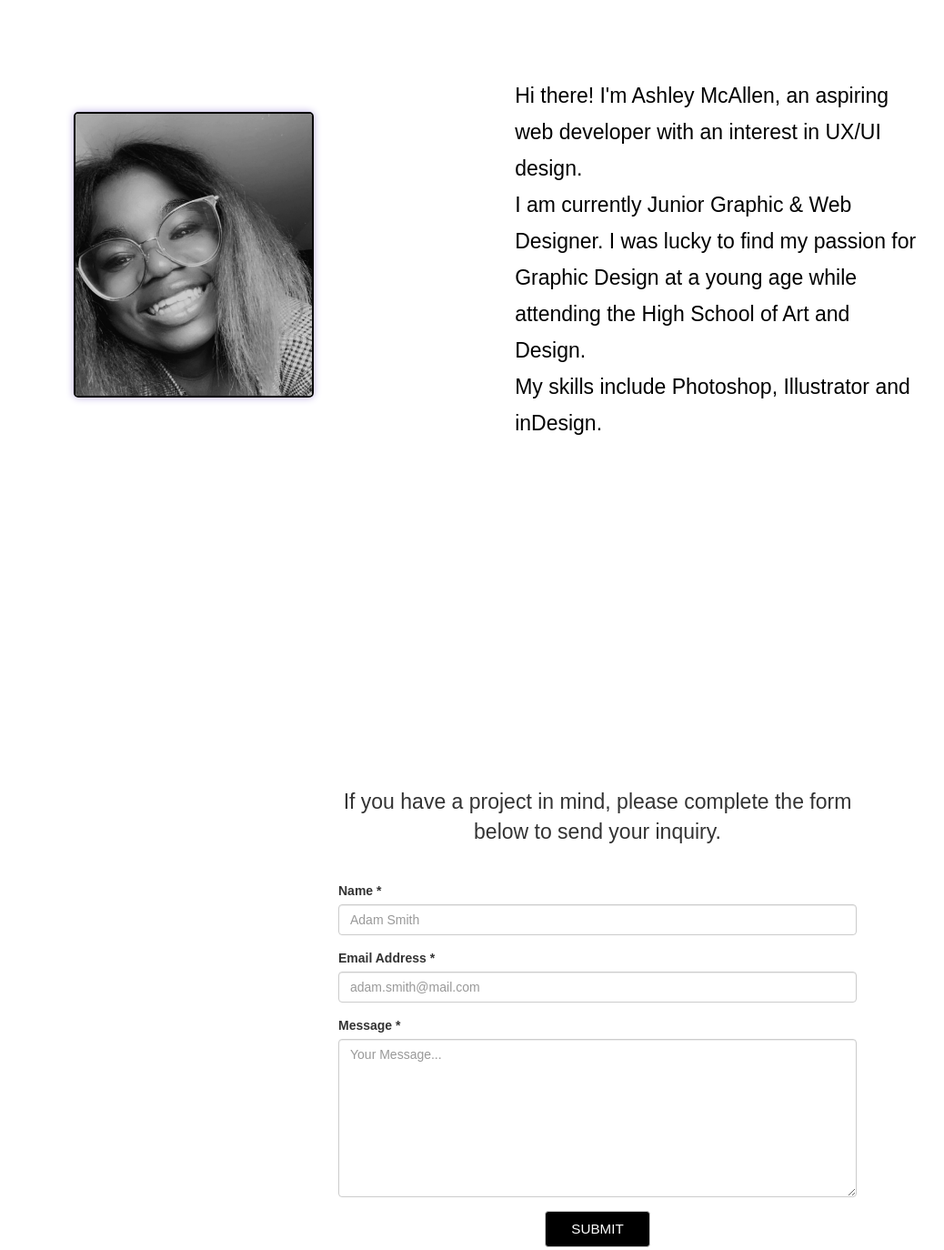
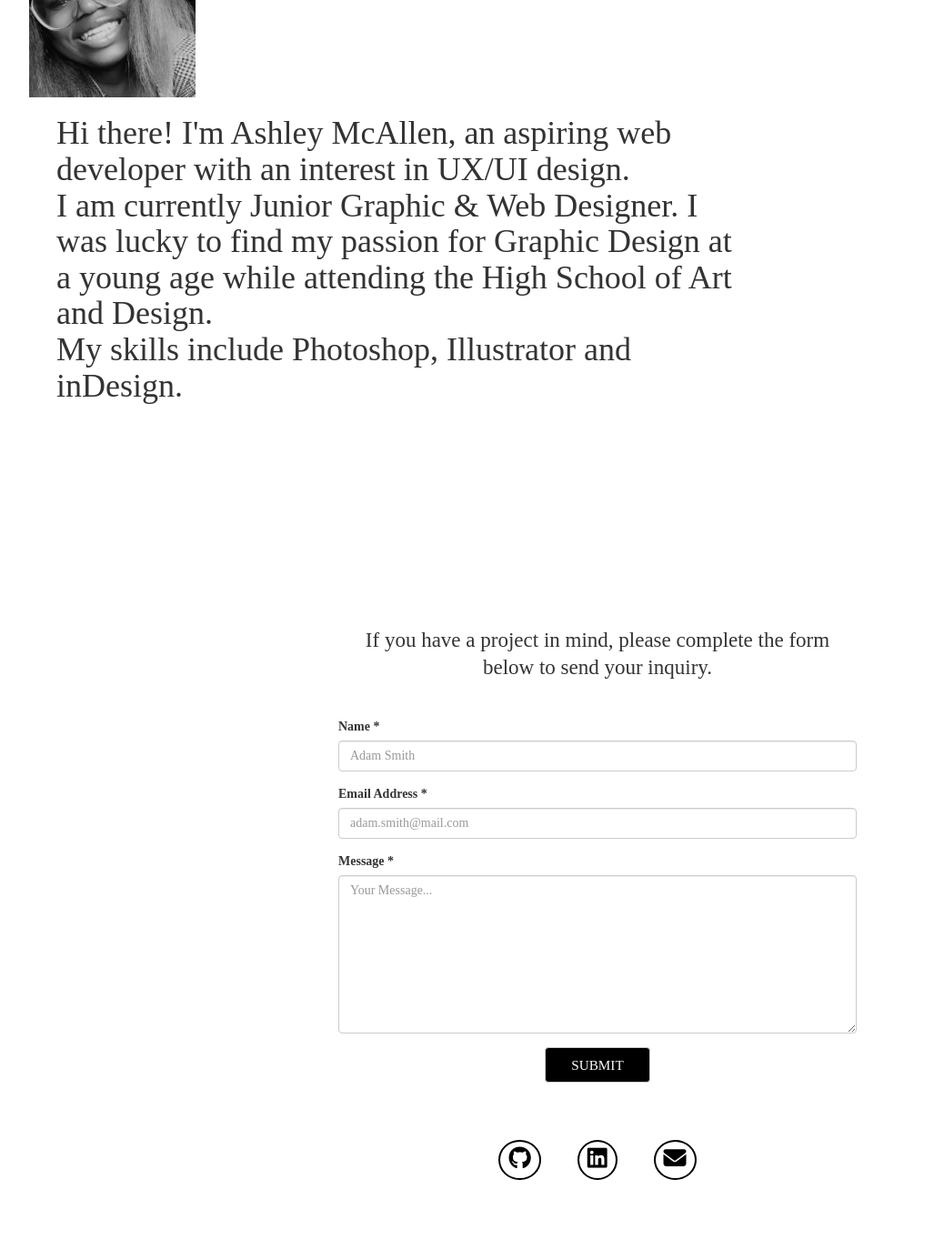
Before and after one commit to amcallen/portfolio, a plain HTML site: page index.html in a window 1280 px wide. Shown: the part 980-2354 px from the top of the page at 91% size, without its empty margins (13-1051 px from the left). Drawn offline with nearby package versions, Linux system fonts and the light colour scheme.

Commit message:
Update style.css

```diff
--- a/style.css
+++ b/style.css
@@ -5,7 +5,7 @@ html {
 }
 
 body {
-  font-family: "orpheuspro", sans-serif;
+  font-family: playfair-display, serif;
   font-weight: 300;
 }
 
@@ -32,6 +32,7 @@ body {
 }
 
 /*=Base=*/
+
 section {
   width: 100%;
   padding: 5em;
@@ -96,7 +97,8 @@ ul {
 
 .portfolio__project-wrapper {
 padding: 20px;
-margin-left: 5px;
+margin-left: 65px;
+margin-right: 40px;
 }
 
 .portfolio__project {
@@ -128,7 +130,7 @@ margin-left: 5px;
 }
 
 .portfolio__project__name {
-	font-family: 'orpheuspro', sans-serif;
+  font-family: playfair-display, serif;
 	font-size: 1.8em;
   font-weight: 500;
 	margin: 0;
@@ -149,44 +151,57 @@ margin-left: 5px;
 	transform: translateY(-2.5em);
 }
 
+@media only screen and (max-width: 768px) {
+  *, html, body, .row {
+     margin-left:5px !important;
+     margin-right:5px !important;
+     padding-left:3px !important;
+     padding-right:5px !important;
+  }
+}
 /*About*/
 
-.responsive {
-  max-width: 60%;
-  height: auto;
+.about-me .content h3 {
+  font-family: playfair-display, serif;
+  font-style: normal;
+  font-weight: 500;
+  font-size: 40px;
+  padding-bottom: 20px;
+  color: #000;
 }
 
-#about {
-  padding:8rem 0rem 8rem 4rem;
-  display:flex;
-  align-items:center;
-  overflow:hidden;
+.about-me img{
+ max-width: 100%;
+ border-radius: 3px;
+ border-color: #000;
+ border-width: 2px;
+ border-style: solid;
 }
-.intro-content {
-  padding: 6rem 0rem 6rem 0rem;
-  overflow:hidden;
-  margin:auto;
-}
-#intro-img {
-  margin:auto;
-  width: 60%;
-}
-#intro-photo {
-  border: 2px black solid;
-  border-radius: 5px;
-  box-shadow: inset 0 1px 1px rgba(0, 0, 0, 0.075), 0 0 8px #b9abe1;
+.blur-shadow {
+box-shadow: 0px 0px 32px #222;
 }
 
-#intro-text {
-  overflow:hidden;
-  margin-top:auto;
-  margin-bottom:auto;
+.about-me .content p:last-child {
+  margin-bottom: 0;
 }
-#intro-text h1 {
-  color:black;
-  font-size: 23px;
-  line-height: 40px;
+
+.about .container {
+  background: #dddede;
+  padding: 30px;
+  font-family: playfair-display, serif;
+  margin-left: 15px;
+  margin-right: 15px;
+  margin-top: 100px;
 }
+
+p {
+  font-family: playfair-display, serif;
+  font-style: normal;
+  font-weight: 500;
+  font-size: 20px;
+  line-height: 30px;
+}
+
 
 /*Contact*/
 
@@ -198,17 +213,18 @@ form .center-block {
 
 .sec-contact {
   position: relative;
+  margin-top: 50px;
 }
 .sec-contact p {
   text-align: center;
-  padding-bottom: 5%;
+  padding-bottom: 30px;
   font-size: 23px;
-  margin-top: 5em;
+  margin-top: 0px;
 }
 
 .sec-contact .form-control:focus {
   border-color: #DCD0FF;
-  box-shadow: inset 0 1px 1px rgba(0, 0, 0, 0.075), 0 0 8px #DCD0FF;
+  box-shadow: inset 0 5px 5px rgba(0, 0, 0, 0.075), 0 0 8px #DCD0FF;
 }
 
 .sec-contact .btn {
@@ -226,27 +242,65 @@ form .center-block {
 }
 
 /*Footer*/
-footer {
-  background: #fff;
+.main-footer{
+  display: flex;
+  justify-content: center;
+}
+
+footer{
+  display: flex;
+  justify-content: center;
+  text-align: center;
+}
+
+.main-footer > .footer-content {
+    position: relative;
+}
+
+.fa-brands, .fa-solid {
+  color: #000;
+}
+
+.fa-brands:hover, .fa-solid:hover {
+  color: #DCD0FF;
+}
+
+
+.soc-media-ul li {
+  display: inline-block;
+  margin: 20px;
 }
 
 .soc-media-ul {
   display: flex;
   justify-content: center;
-}
-
-.soc-media-ul li:not(:first-child) a {
-  margin-left: 1em;
+  text-align: center;
 }
 
 .soc-media-ul a {
-  display: block;
-  padding: 0.5em 0.65rem;
-  font-size: 1rem;
+  display: inline-block, flex;
+  padding: 6px 9px 9px;
+  font-size: 25px;
   color: #000;
   border-radius: 50%;
   border: 2px solid;
+  align-items: center;
 }
 .soc-media-ul a:hover, .soc-media-ul a:focus {
   color: #DCD0FF;
 }
+
+
+
+@media (max-width: 600px) {
+.soc-media-ul a {
+  display: inline-block, flex;
+  justify-content: center;
+  padding: 6px 9px 9px;
+  font-size: 25px;
+  color: #000;
+  border-radius: 50%;
+  border: 2px solid;
+  align-items: center;
+  }
+}
```
